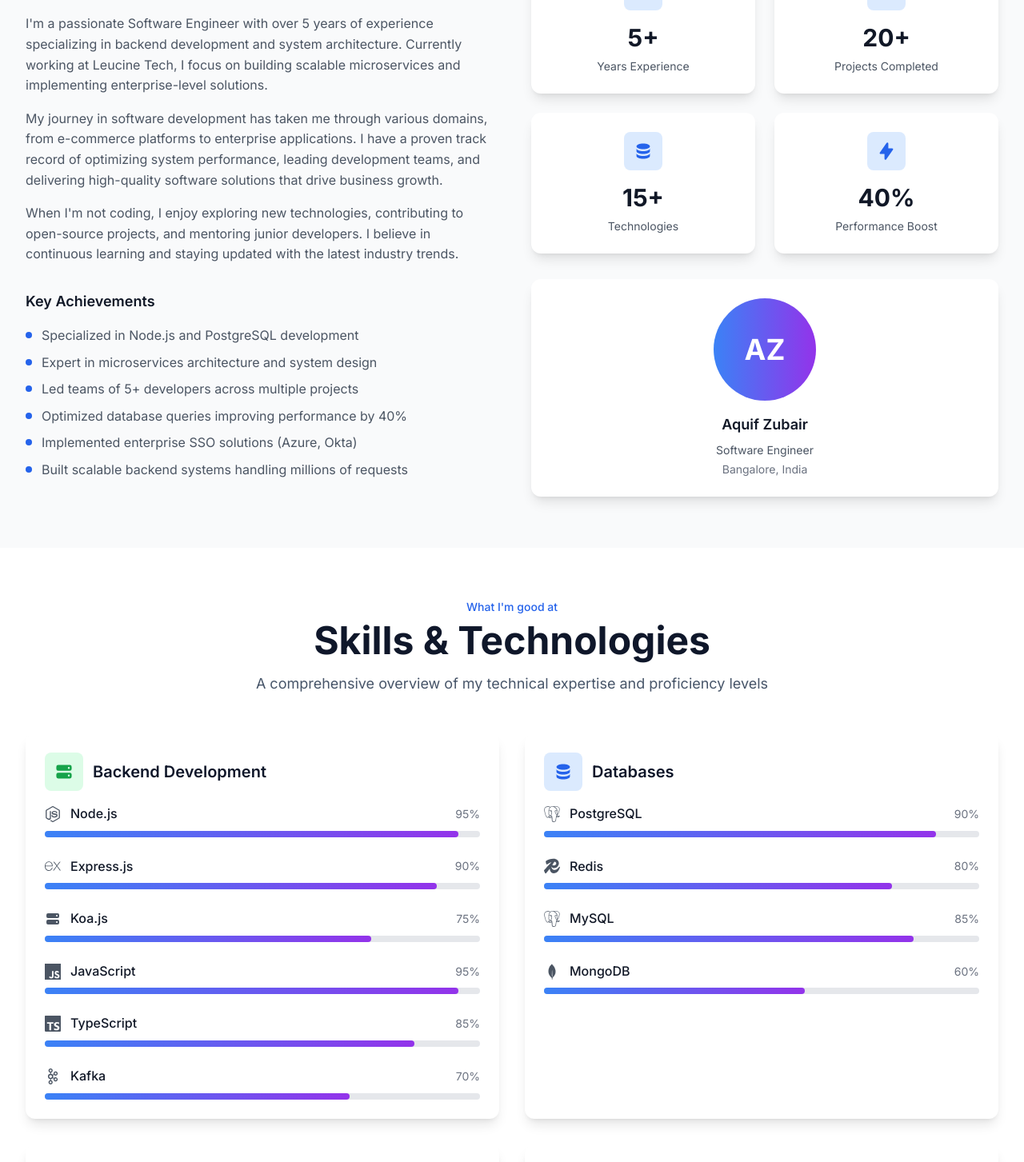
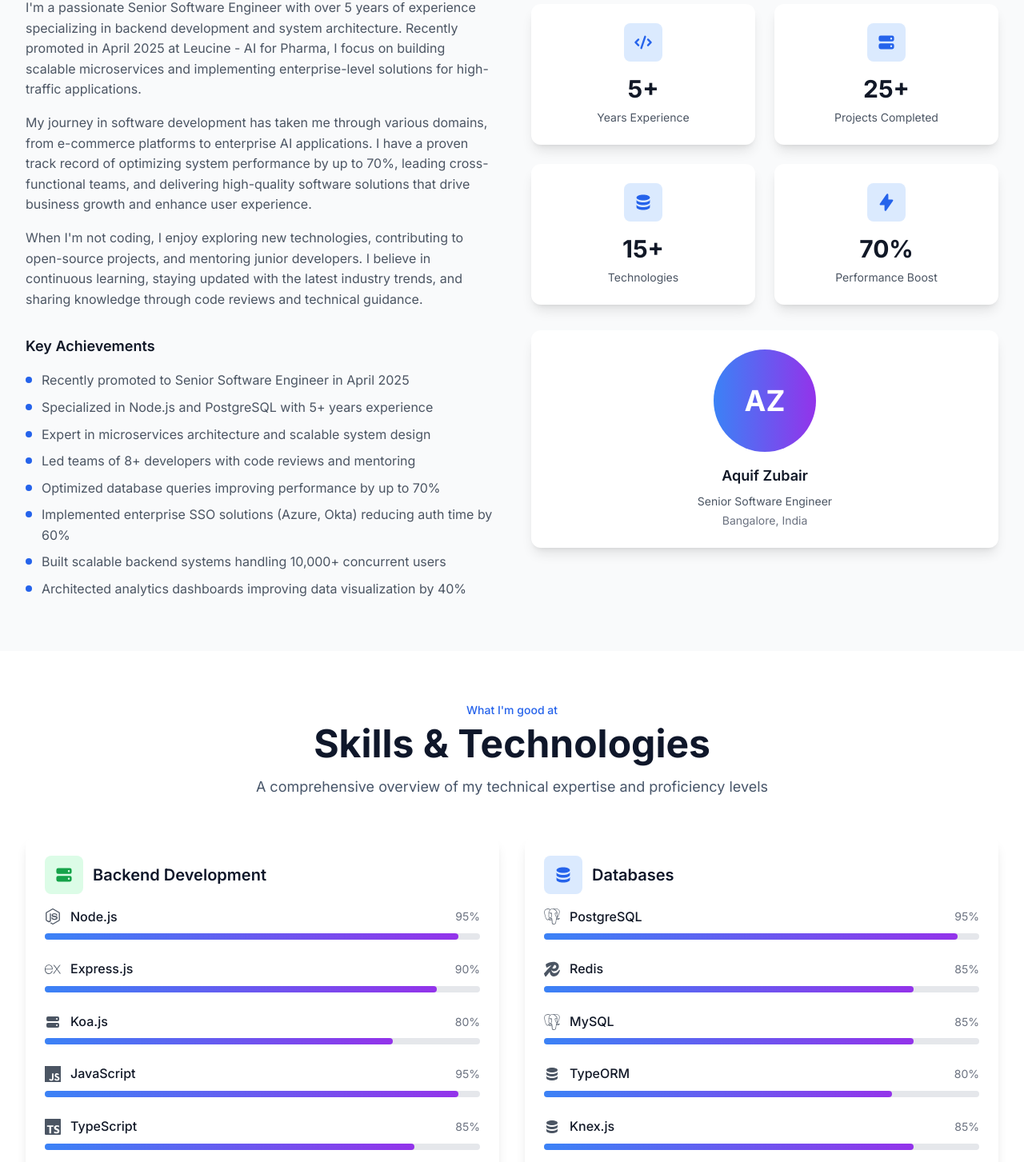
Before and after one commit to Ashifalam/Portfolio, a React (Vite) app: page / in a window 1280 px wide. Shown: the part 1119-2572 px from the top of the page at 80% size. Built offline with nearby package versions, Linux system fonts and the light colour scheme; no server answers.

Commit message:
adds new position and resume

```diff
--- a/src/components/About.jsx
+++ b/src/components/About.jsx
@@ -6,18 +6,20 @@
 const About = () => {
   const stats = [
     { icon: HiCode, label: 'Years Experience', value: '5+' },
-    { icon: HiServer, label: 'Projects Completed', value: '20+' },
+    { icon: HiServer, label: 'Projects Completed', value: '25+' },
     { icon: HiDatabase, label: 'Technologies', value: '15+' },
-    { icon: HiLightningBolt, label: 'Performance Boost', value: '40%' },
+    { icon: HiLightningBolt, label: 'Performance Boost', value: '70%' },
   ];
 
   const highlights = [
-    'Specialized in Node.js and PostgreSQL development',
-    'Expert in microservices architecture and system design',
-    'Led teams of 5+ developers across multiple projects',
-    'Optimized database queries improving performance by 40%',
-    'Implemented enterprise SSO solutions (Azure, Okta)',
-    'Built scalable backend systems handling millions of requests',
+    'Recently promoted to Senior Software Engineer in April 2025',
+    'Specialized in Node.js and PostgreSQL with 5+ years experience',
+    'Expert in microservices architecture and scalable system design',
+    'Led teams of 8+ developers with code reviews and mentoring',
+    'Optimized database queries improving performance by up to 70%',
+    'Implemented enterprise SSO solutions (Azure, Okta) reducing auth time by 60%',
+    'Built scalable backend systems handling 10,000+ concurrent users',
+    'Architected analytics dashboards improving data visualization by 40%',
   ];
 
   return (
@@ -42,25 +44,26 @@
 
           <div className="space-y-4 text-gray-600 dark:text-gray-300">
             <p>
-              I'm a passionate Software Engineer with over 5 years of experience
-              specializing in backend development and system architecture.
-              Currently working at Leucine Tech, I focus on building scalable
-              microservices and implementing enterprise-level solutions.
+              I'm a passionate Senior Software Engineer with over 5 years of experience
+              specializing in backend development and system architecture. Recently promoted
+              in April 2025 at Leucine - AI for Pharma, I focus on building scalable
+              microservices and implementing enterprise-level solutions for high-traffic applications.
             </p>
 
             <p>
               My journey in software development has taken me through various
-              domains, from e-commerce platforms to enterprise applications. I
-              have a proven track record of optimizing system performance,
-              leading development teams, and delivering high-quality software
-              solutions that drive business growth.
+              domains, from e-commerce platforms to enterprise AI applications. I
+              have a proven track record of optimizing system performance by up to 70%,
+              leading cross-functional teams, and delivering high-quality software
+              solutions that drive business growth and enhance user experience.
             </p>
 
             <p>
               When I'm not coding, I enjoy exploring new technologies,
               contributing to open-source projects, and mentoring junior
-              developers. I believe in continuous learning and staying updated
-              with the latest industry trends.
+              developers. I believe in continuous learning, staying updated
+              with the latest industry trends, and sharing knowledge through code reviews
+              and technical guidance.
             </p>
           </div>
 
@@ -142,7 +145,7 @@
                     Aquif Zubair
                   </h4>
                   <p className="text-gray-600 dark:text-gray-300 text-sm">
-                    Software Engineer
+                    Senior Software Engineer
                   </p>
                   <p className="text-gray-500 dark:text-gray-400 text-sm mt-1">
                     Bangalore, India
--- a/src/components/Experience.jsx
+++ b/src/components/Experience.jsx
@@ -6,17 +6,18 @@
 const Experience = () => {
   const experiences = [
     {
-      company: 'Leucine Tech',
-      position: 'Software Engineer (Node.js)',
+      company: 'Leucine - AI for Pharma',
+      position: 'Senior Software Engineer | Back End Developer',
       location: 'Bengaluru, Karnataka',
-      duration: 'March 2023 – Present',
+      duration: 'April 2023 – Present',
       type: 'Full-time',
+      promotion: 'Promoted to Senior Software Engineer in April 2025',
       achievements: [
-        'Designed and implemented dynamic analytics, reducing dependency on QuickSight and improving data visualisation flexibility',
-        'Successfully implemented Azure and Okta Single Sign-On (SSO) solutions, enhancing security and ease of access for users',
-        'Integrated Redis across the application to optimize API response time and enhance performance',
-        'Spearheaded several query optimization projects in PostgreSQL, significantly reducing response times and enhancing overall system performance',
-        'Played a crucial role in code reviews, providing constructive feedback to team members and maintaining code quality standards',
+        'Architected dynamic analytics dashboard, eliminating QuickSight dependency and improving data visualization flexibility by 40%',
+        'Deployed Azure and Okta SSO solutions, enhancing security protocols and reducing authentication time by 60%',
+        'Integrated Redis caching across application, optimizing API response times by 50%',
+        'Led PostgreSQL query optimization initiatives, reducing database response times by 70%',
+        'Conducted code reviews for 8+ developers, maintaining 95%+ code quality and mentoring junior engineers',
       ],
       technologies: [
         'Node.js',
@@ -24,20 +25,22 @@
         'Redis',
         'Azure',
         'Okta',
-        'QuickSight',
+        'TypeORM',
+        'Knex.js',
+        'Microservices',
       ],
     },
     {
-      company: 'Zopsmart',
-      position: 'Software Engineer',
+      company: 'ZopSmart',
+      position: 'Software Engineer II',
       location: 'Bengaluru, Karnataka',
       duration: 'March 2022 – March 2023',
       type: 'Full-time',
       achievements: [
-        'Developed scalable Node.js microservices for McAfee',
-        'Designed and implemented data layer using Postgres and Knex as the ORM',
+        'Developed scalable Node.js microservices for McAfee, handling 10,000+ concurrent users',
+        'Designed data layer architecture using PostgreSQL and Knex ORM, improving data retrieval efficiency by 35%',
+        'Led technical guidance for 5 junior developers, achieving 100% project delivery success rate',
         'Collaborated with the client and other team members to turn requirements into code and deliver high-quality software on time',
-        'Leading a team of five junior developers, providing technical guidance and training to ensure successful project completion',
       ],
       technologies: [
         'Node.js',
@@ -45,6 +48,7 @@
         'Knex.js',
         'Microservices',
         'Team Leadership',
+        'McAfee Integration',
       ],
     },
     {
@@ -54,11 +58,11 @@
       duration: 'October 2020 – February 2022',
       type: 'Full-time',
       achievements: [
-        'Built backend systems using Node.js and Express',
-        'Designed efficient MySQL schemas and optimized queries',
-        'Developed APIs for integration with payment gateways and third-party systems',
-        'Created a rule engine matching products to artisans based on skills, availability, and cost',
-        'Developed and deployed multiple microservices using Java Spring Boot',
+        'Built scalable backend systems using Node.js and Express, supporting 5,000+ daily active users',
+        'Optimized MySQL database schemas, improving query performance by 45%',
+        'Developed secure APIs for payment gateways, processing 1,000+ transactions daily',
+        'Created intelligent rule engine for product-artisan matching and deployed Java Spring Boot microservices',
+        'Integrated third-party systems and APIs for enhanced functionality',
       ],
       technologies: [
         'Node.js',
@@ -67,19 +71,20 @@
         'Java',
         'Spring Boot',
         'Payment Gateways',
+        'Rule Engine',
       ],
     },
     {
-      company: 'Mountblue',
-      position: 'Software Engineer - Trainee',
+      company: 'MountBlue Technologies',
+      position: 'Software Engineer Trainee',
       location: 'Bengaluru, Karnataka',
-      duration: 'June 2020 – September 2020',
+      duration: 'July 2020 – September 2020',
       type: 'Training',
       achievements: [
-        'Developed a Spotify clone using React, Redux, Express, and MySQL',
-        'Built a Project Issue Tracker with full-stack capabilities',
-        'Gained extensive experience in full-stack development',
-        'Worked effectively in an agile development environment',
+        'Developed Spotify clone using React, Redux, Express, and MySQL with complete streaming functionality',
+        'Built Project Issue Tracker with full-stack capabilities and authentication features',
+        'Gained extensive experience in full-stack development and modern web technologies',
+        'Worked effectively in an agile development environment with continuous learning',
       ],
       technologies: [
         'React',
@@ -90,18 +95,18 @@
       ],
     },
     {
-      company: 'LiftOff',
-      position: 'Associate Software Engineer',
+      company: 'LiftOff LLC',
+      position: 'Software Engineer Trainee',
       location: 'Bengaluru, Karnataka',
-      duration: 'January 2019 – June 2020',
-      type: 'Full-time',
+      duration: 'February 2020 – June 2020',
+      type: 'Training',
       achievements: [
-        'Developed authentication and profile features using React and Firebase',
+        'Developed authentication and user profile management features using React',
         'Completed Data Structures and Algorithms certification from FreeCodeCamp',
-        'Developed responsive and user-friendly frontend interfaces',
-        'Collaborated with team members to implement best practices',
+        'Built responsive and user-friendly frontend interfaces with modern design principles',
+        'Collaborated with team members to implement development best practices and coding standards',
       ],
-      technologies: ['React', 'Firebase', 'JavaScript', 'Frontend Development'],
+      technologies: ['React', 'JavaScript', 'Frontend Development', 'Authentication'],
     },
   ];
 
@@ -164,6 +169,13 @@
                           <HiOfficeBuilding className="h-4 w-4" />
                           <span>{exp.company}</span>
                         </div>
+                        {exp.promotion && (
+                          <div className="mt-2">
+                            <span className="inline-flex items-center px-2.5 py-0.5 rounded-full text-xs font-medium bg-green-100 text-green-800 dark:bg-green-900 dark:text-green-200">
+                              🎉 {exp.promotion}
+                            </span>
+                          </div>
+                        )}
                       </div>
                       <div className="mt-2 md:mt-0 text-sm text-gray-500 dark:text-gray-400">
                         <div className="flex items-center space-x-1 mb-1">
--- a/src/components/Hero.jsx
+++ b/src/components/Hero.jsx
@@ -8,7 +8,7 @@
   const [currentRole, setCurrentRole] = useState(0);
 
   const roles = [
-    'Software Engineer',
+    'Senior Software Engineer',
     'Backend Developer',
     'Node.js Expert',
     'System Architect',
@@ -107,10 +107,10 @@
             className="text-lg md:text-xl text-secondary-600 dark:text-secondary-300 max-w-3xl mx-auto mb-12 leading-relaxed"
             variants={itemVariants}
           >
-            Passionate about building scalable backend solutions and robust
-            applications. Specializing in Node.js, PostgreSQL, and microservices
-            architecture with 5+ years of experience delivering high-performance
-            systems.
+            Senior Software Engineer with 5+ years of experience in backend development,
+            specializing in Node.js and scalable microservices architecture. Recently promoted
+            in April 2025, with a proven track record of optimizing system performance by up to 70%
+            and leading cross-functional teams.
           </motion.p>
 
           {/* CTA Buttons */}
--- a/src/components/Skills.jsx
+++ b/src/components/Skills.jsx
@@ -11,6 +11,7 @@
   SiGit,
   SiMongodb,
   SiApachekafka,
+  SiSpring,
 } from 'react-icons/si';
 import { HiServer, HiDatabase, HiCode, HiCog, HiCloud } from 'react-icons/hi';
 import Section, { SectionHeader } from './Section';
@@ -26,10 +27,10 @@
       skills: [
         { name: 'Node.js', icon: SiNodedotjs, level: 95 },
         { name: 'Express.js', icon: SiExpress, level: 90 },
-        { name: 'Koa.js', icon: HiServer, level: 75 },
+        { name: 'Koa.js', icon: HiServer, level: 80 },
         { name: 'JavaScript', icon: SiJavascript, level: 95 },
         { name: 'TypeScript', icon: SiTypescript, level: 85 },
-        { name: 'Kafka', icon: SiApachekafka, level: 70 },
+        { name: 'Java Spring Boot', icon: SiSpring, level: 75 },
       ],
     },
     {
@@ -37,10 +38,11 @@
       icon: HiDatabase,
       color: 'bg-blue-100 dark:bg-blue-900 text-blue-600 dark:text-blue-400',
       skills: [
-        { name: 'PostgreSQL', icon: SiPostgresql, level: 90 },
-        { name: 'Redis', icon: SiRedis, level: 80 },
+        { name: 'PostgreSQL', icon: SiPostgresql, level: 95 },
+        { name: 'Redis', icon: SiRedis, level: 85 },
         { name: 'MySQL', icon: SiPostgresql, level: 85 },
-        { name: 'MongoDB', icon: SiMongodb, level: 60 },
+        { name: 'TypeORM', icon: HiDatabase, level: 80 },
+        { name: 'Knex.js', icon: HiDatabase, level: 85 },
       ],
     },
     {
@@ -60,9 +62,12 @@
       color:
         'bg-orange-100 dark:bg-orange-900 text-orange-600 dark:text-orange-400',
       skills: [
-        { name: 'Docker', icon: SiDocker, level: 75 },
-        { name: 'AWS', icon: HiCloud, level: 70 },
-        { name: 'Git', icon: SiGit, level: 90 },
+        { name: 'Git', icon: SiGit, level: 95 },
+        { name: 'VS Code', icon: HiCog, level: 90 },
+        { name: 'Postman', icon: HiCog, level: 90 },
+        { name: 'Insomnia', icon: HiCog, level: 85 },
+        { name: 'Azure', icon: HiCloud, level: 75 },
+        { name: 'Okta', icon: HiCog, level: 70 },
       ],
     },
   ];
@@ -163,22 +168,24 @@
               Core Expertise
             </h3>
             <p className="text-gray-600 dark:text-gray-300 mb-6 max-w-3xl mx-auto">
-              Specialized in building scalable backend systems with Node.js and
-              PostgreSQL. Experienced in microservices architecture, API
-              development, database optimization, and enterprise-level
-              integrations.
+              Senior Software Engineer specialized in building scalable backend systems with Node.js and
+              PostgreSQL. Expert in microservices architecture, API development, database optimization,
+              and enterprise-level integrations. Recently promoted with proven track record of optimizing
+              system performance by up to 70%.
             </p>
 
             <div className="flex flex-wrap justify-center gap-3">
               {[
-                'Microservices',
+                'Microservices Architecture',
                 'API Development',
-                'Database Design',
-                'Performance Optimization',
+                'Database Optimization',
+                'Performance Tuning',
                 'System Architecture',
-                'Code Reviews',
+                'Code Reviews & Mentoring',
                 'Team Leadership',
-                'Agile Development',
+                'Enterprise SSO',
+                'Payment Gateways',
+                'Analytics Dashboards',
               ].map((skill, index) => (
                 <motion.span
                   key={index}
```
Also changed, not shown: src/components/Navigation.jsx (+98 -39 lines), 1 other file (tests, documents, lock files or other folders).
